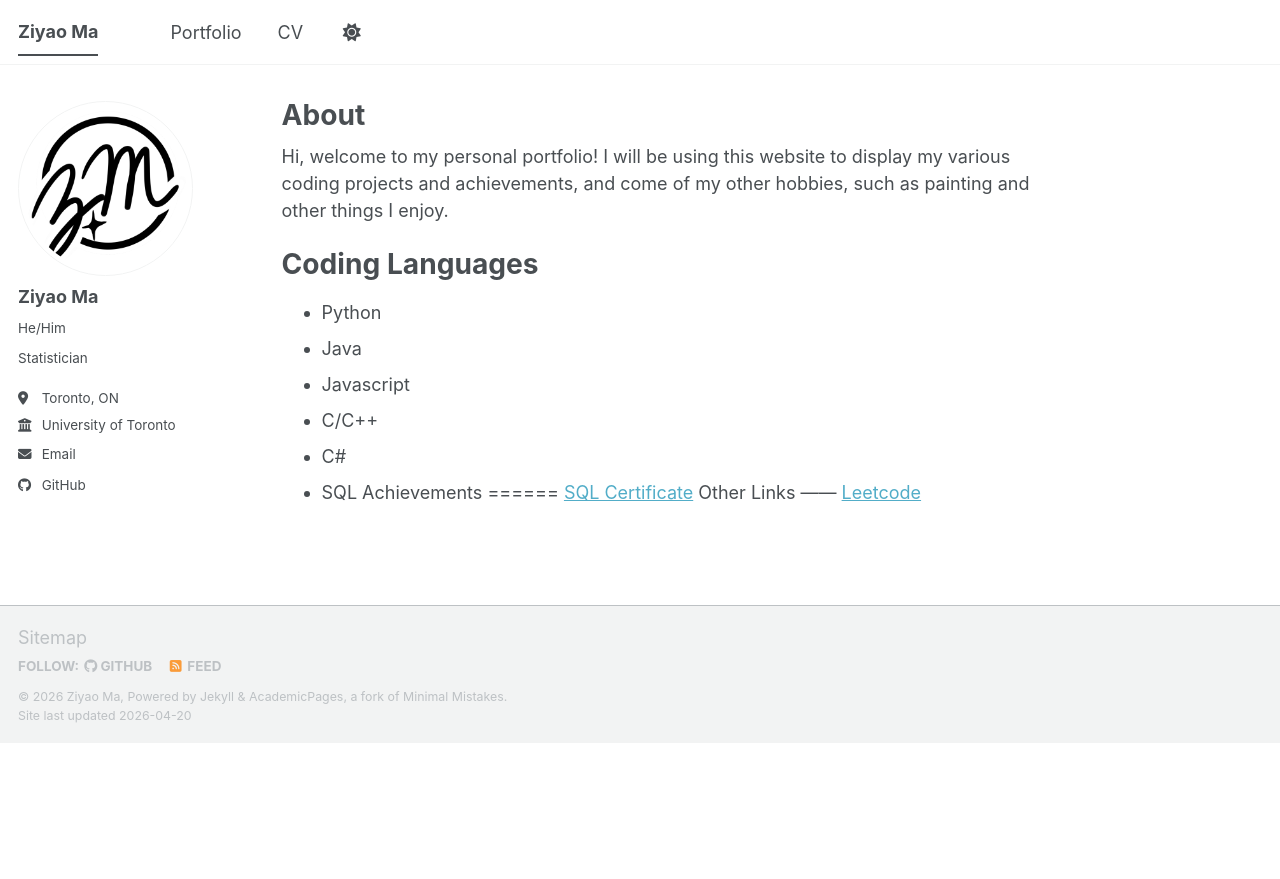
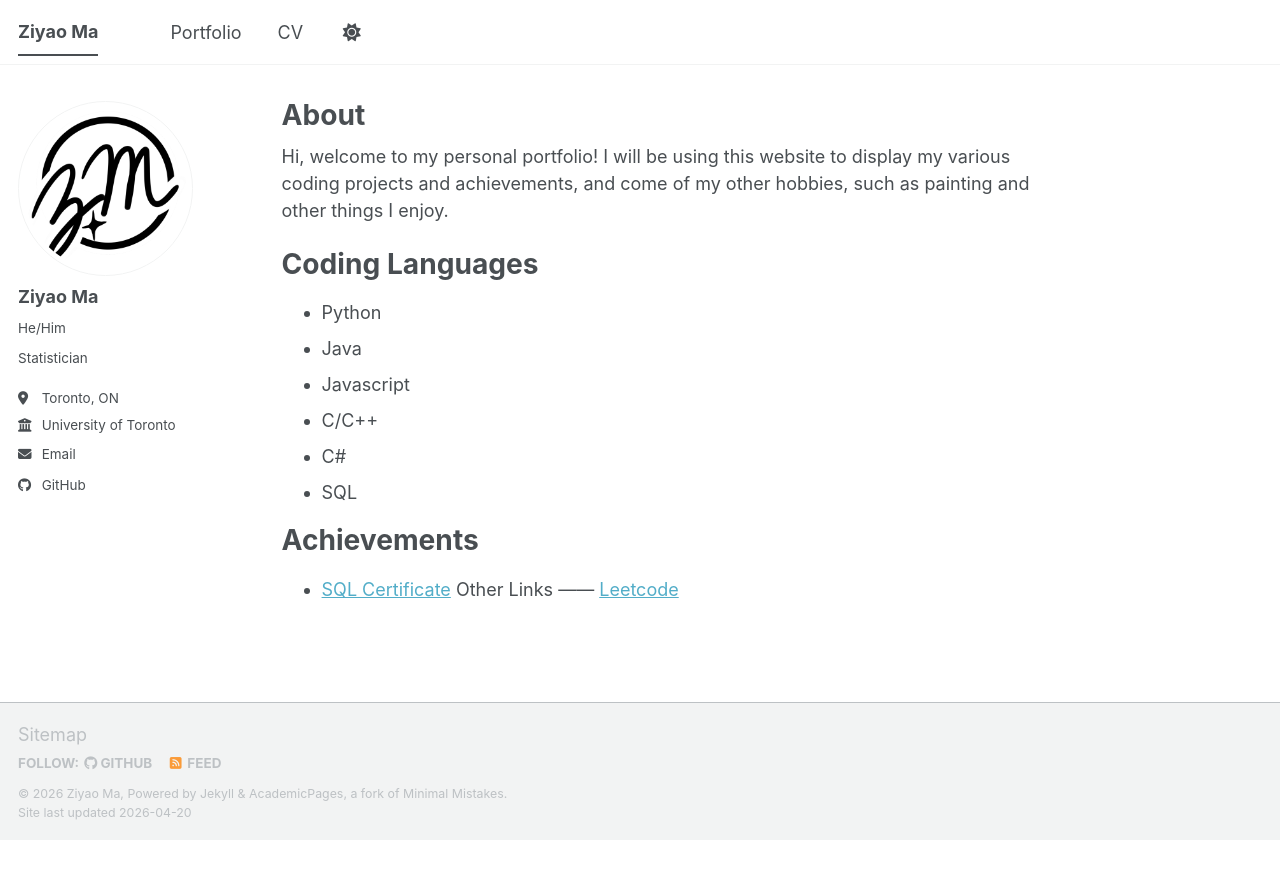
Before and after one commit to ziyaoma1/ziyaoma1.github.io, a Jekyll site: the page built from _pages/about.md, in a window 1280 px wide. Shown: the top 879 px of the page. Built offline with Jekyll 4.4.1, drawn with Linux system fonts in a browser that asks for light colours; a script bundle is joined from its source files by our own code; library files that are not in the unit come from our copies.

```diff
--- a/_pages/about.md
+++ b/_pages/about.md
@@ -17,9 +17,11 @@ Coding Languages
 * C/C++
 * C#
 * SQL
+
 Achievements
 ======
-[SQL Certificate](https://www.hackerrank.com/certificates/cb767de0cbb4)
+
+* [SQL Certificate](https://www.hackerrank.com/certificates/cb767de0cbb4)
 Other Links
 ------
 [Leetcode](https://leetcode.com/u/kusoteitoku/)
```
